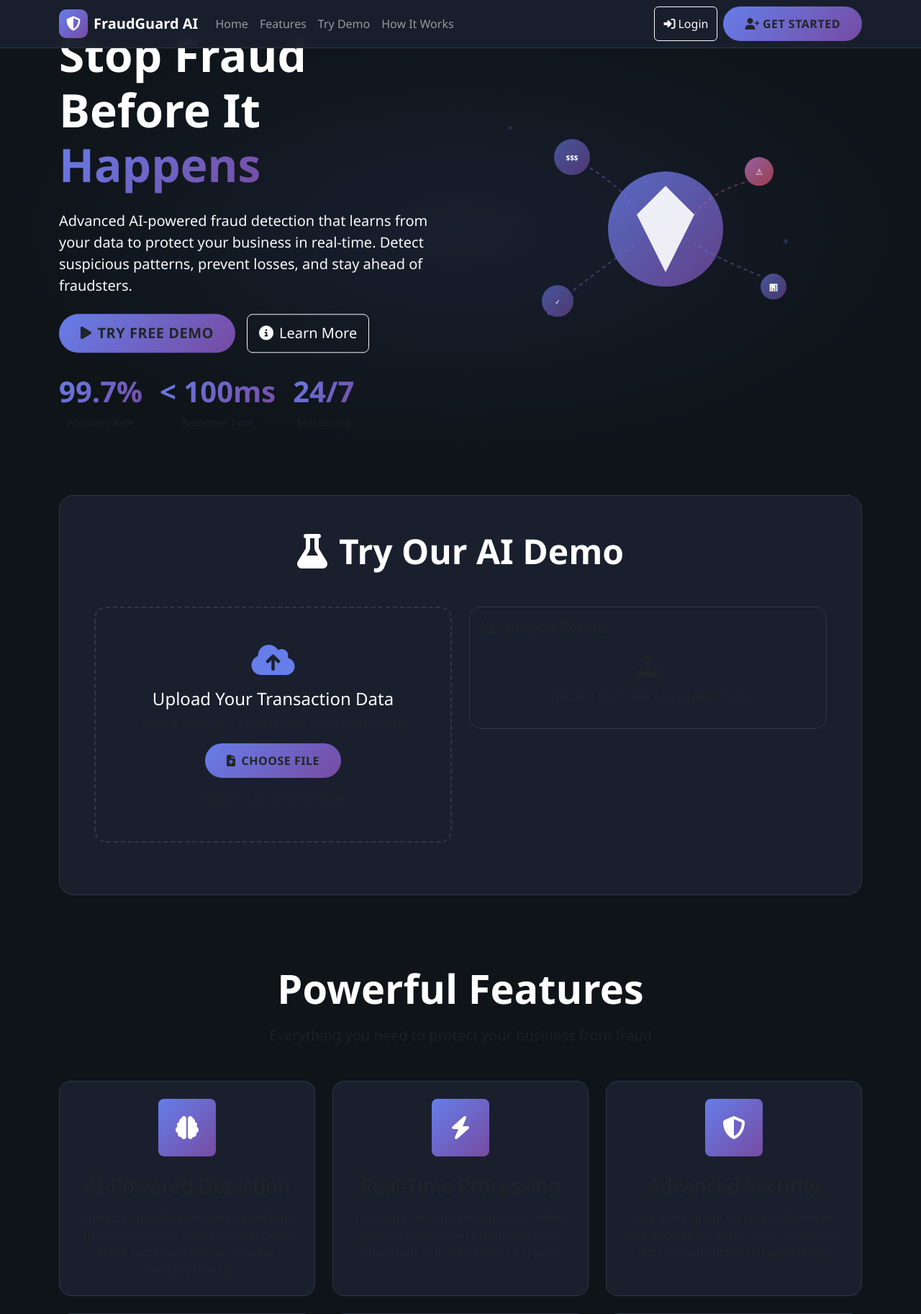
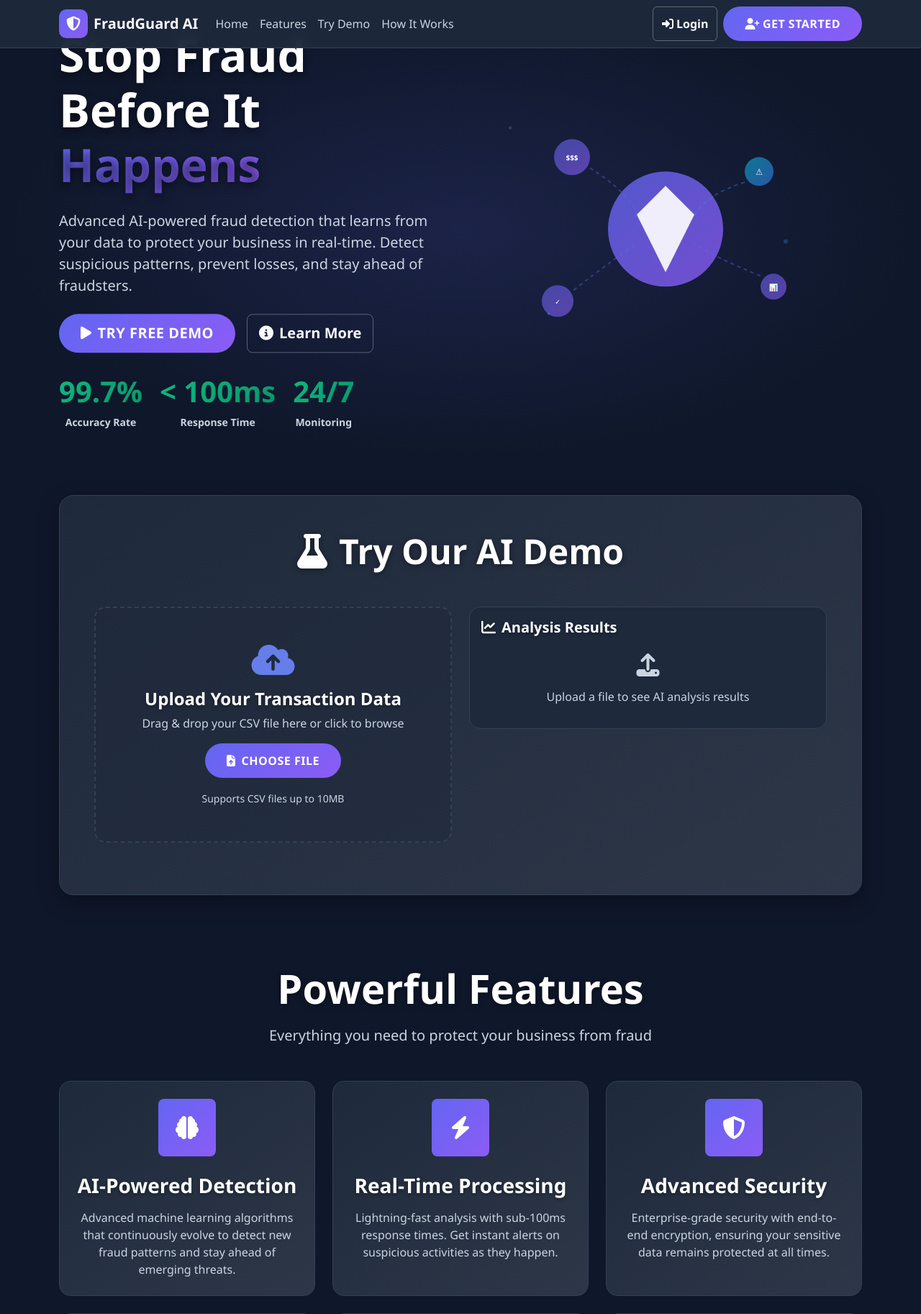
Before and after one commit to Adithya17-star/AI-Powered-Fraud-Detection, a Flask app: page / in a window 1280 px wide. Shown: the top 1826 px of the page at 72% size. Run offline with Flask 3, Linux system fonts and the light colour scheme; some libraries are stand-ins or nearby versions.

Commit message:
Update index.html

```diff
--- a/Templates/index.html
+++ b/Templates/index.html
@@ -8,12 +9,18 @@
     <link href="https://cdnjs.cloudflare.com/ajax/libs/font-awesome/6.4.0/css/all.min.css" rel="stylesheet">
     <style>
         :root {
-            --primary-gradient: linear-gradient(135deg, #667eea 0%, #764ba2 100%);
-            --secondary-gradient: linear-gradient(135deg, #f093fb 0%, #f5576c 100%);
-            --success-gradient: linear-gradient(135deg, #4facfe 0%, #00f2fe 100%);
-            --dark-bg: #0f1419;
-            --card-bg: #1a1f2e;
-            --border-color: #2d3748;
+            --primary-gradient: linear-gradient(135deg, #6366f1 0%, #8b5cf6 100%);
+            --secondary-gradient: linear-gradient(135deg, #06b6d4 0%, #3b82f6 100%);
+            --success-gradient: linear-gradient(135deg, #10b981 0%, #059669 100%);
+            --dark-bg: #0f172a;
+            --card-bg: #1e293b;
+            --border-color: #334155;
+            --text-primary: #f8fafc;
+            --text-secondary: #cbd5e1;
+            --text-accent: #60a5fa;
+            --text-highlight: #fbbf24;
+            --heading-color: #ffffff;
+            --subheading-color: #e2e8f0;
         }
 
         * {
@@ -22,9 +29,47 @@
 
         body {
             background: var(--dark-bg);
-            color: #ffffff;
+            color: var(--text-primary);
             font-family: 'Segoe UI', Tahoma, Geneva, Verdana, sans-serif;
             overflow-x: hidden;
+        }
+
+        /* Enhanced heading visibility */
+        h1, h2, h3, h4, h5, h6 {
+            color: var(--heading-color) !important;
+            font-weight: 700 !important;
+            text-shadow: 0 2px 4px rgba(0, 0, 0, 0.3);
+        }
+
+        .display-1, .display-2, .display-3, .display-4, .display-5, .display-6 {
+            color: var(--heading-color) !important;
+            font-weight: 800 !important;
+            text-shadow: 0 2px 8px rgba(0, 0, 0, 0.4);
+        }
+
+        .section-title {
+            color: var(--heading-color) !important;
+            font-weight: 800 !important;
+            text-shadow: 0 2px 6px rgba(0, 0, 0, 0.4);
+        }
+
+        .card-title {
+            color: var(--heading-color) !important;
+            font-weight: 700 !important;
+        }
+
+        .modal-title {
+            color: var(--heading-color) !important;
+            font-weight: 700 !important;
+        }
+
+        /* Fix text visibility issues */
+        p, .text-muted, .card-text, .lead {
+            color: var(--text-secondary) !important;
+        }
+
+        .text-center p, .card p, .demo-section p {
+            color: var(--text-secondary) !important;
         }
 
         .gradient-bg {
@@ -41,13 +86,14 @@
 
         .card:hover {
             transform: translateY(-8px) scale(1.02);
-            box-shadow: 0 20px 40px rgba(102, 126, 234, 0.15);
-            border-color: #667eea;
+            box-shadow: 0 20px 40px rgba(99, 102, 241, 0.2);
+            border-color: #6366f1;
         }
 
         .feature-card {
             position: relative;
             overflow: hidden;
+            background: linear-gradient(145deg, var(--card-bg) 0%, #2d3748 100%);
         }
 
         .feature-card::before {
@@ -88,11 +134,13 @@
             transition: all 0.3s ease;
             position: relative;
             overflow: hidden;
+            color: white;
         }
 
         .btn-gradient:hover {
             transform: translateY(-3px);
-            box-shadow: 0 15px 30px rgba(102, 126, 234, 0.4);
+            box-shadow: 0 15px 30px rgba(99, 102, 241, 0.5);
+            color: white;
         }
 
         .btn-gradient::before {
@@ -111,16 +159,41 @@
         }
 
         .navbar {
-            background: rgba(26, 31, 46, 0.95) !important;
+            background: rgba(30, 41, 59, 0.95) !important;
             backdrop-filter: blur(10px);
             border-bottom: 1px solid var(--border-color);
+        }
+
+        .navbar-brand {
+            color: var(--text-primary) !important;
+            font-weight: 800 !important;
+        }
+
+        .nav-link {
+            color: var(--text-secondary) !important;
+            transition: color 0.3s ease;
+            font-weight: 500 !important;
+        }
+
+        .nav-link:hover {
+            color: var(--text-accent) !important;
         }
 
         .hero-section {
             min-height: 80vh;
             display: flex;
             align-items: center;
-            background: radial-gradient(ellipse at center, rgba(102, 126, 234, 0.1) 0%, transparent 70%);
+            background: radial-gradient(ellipse at center, rgba(99, 102, 241, 0.15) 0%, transparent 70%);
+        }
+
+        .hero-section h1 {
+            color: var(--heading-color) !important;
+            text-shadow: 0 4px 12px rgba(0, 0, 0, 0.5);
+        }
+
+        .hero-section .lead {
+            color: var(--text-secondary);
+            font-size: 1.25rem;
         }
 
         .floating-animation {
@@ -134,11 +207,17 @@
 
         .stats-counter {
             font-size: 2.5rem;
-            font-weight: 700;
-            background: var(--primary-gradient);
+            font-weight: 800;
+            background: var(--success-gradient);
             -webkit-background-clip: text;
             -webkit-text-fill-color: transparent;
             background-clip: text;
+        }
+
+        .stats-label {
+            color: var(--text-secondary);
+            font-size: 0.875rem;
+            font-weight: 600;
         }
 
         .timeline-step {
@@ -160,9 +239,15 @@
         }
 
         .demo-section {
-            background: var(--card-bg);
+            background: linear-gradient(145deg, var(--card-bg) 0%, #2d3748 100%);
             border-radius: 20px;
             border: 1px solid var(--border-color);
+            box-shadow: 0 10px 30px rgba(0, 0, 0, 0.3);
+        }
+
+        .demo-section h2 {
+            color: var(--heading-color) !important;
+            text-shadow: 0 2px 8px rgba(0, 0, 0, 0.4);
         }
 
         .upload-zone {
@@ -170,17 +255,31 @@
             border-radius: 16px;
             transition: all 0.3s ease;
             cursor: pointer;
+            color: var(--text-secondary);
+            background: rgba(30, 41, 59, 0.5);
         }
 
         .upload-zone:hover {
-            border-color: #667eea;
-            background: rgba(102, 126, 234, 0.05);
+            border-color: #6366f1;
+            background: rgba(99, 102, 241, 0.1);
+            color: var(--text-accent);
         }
 
         .upload-zone.dragover {
-            border-color: #667eea;
-            background: rgba(102, 126, 234, 0.1);
+            border-color: #6366f1;
+            background: rgba(99, 102, 241, 0.15);
             transform: scale(1.02);
+            color: var(--text-accent);
+        }
+
+        .upload-zone h4 {
+            color: var(--heading-color) !important;
+            font-weight: 700 !important;
+        }
+
+        .upload-zone p {
+            color: var(--text-secondary) !important;
+            font-size: 1rem !important;
         }
 
         .progress-ring {
@@ -208,11 +348,15 @@
             .timeline-step::after {
                 display: none;
             }
+
+            .hero-section h1 {
+                font-size: 2.5rem !important;
+            }
         }
 
         .particle {
             position: absolute;
-            background: #667eea;
+            background: var(--text-accent);
             border-radius: 50%;
             opacity: 0.6;
             animation: particle-float 4s infinite ease-in-out;
@@ -492,6 +645,60 @@
             opacity: 1;
             visibility: visible;
         }
+
+        .text-gradient {
+            background: var(--primary-gradient);
+            -webkit-background-clip: text;
+            -webkit-text-fill-color: transparent;
+            background-clip: text;
+        }
+
+        /* Enhanced button styles */
+        .btn-outline-light {
+            border-color: rgba(255, 255, 255, 0.3);
+            color: var(--text-primary);
+            font-weight: 600;
+        }
+
+        .btn-outline-light:hover {
+            background: rgba(255, 255, 255, 0.1);
+            border-color: rgba(255, 255, 255, 0.5);
+            color: var(--text-primary);
+        }
+
+        /* Alert styles */
+        .alert {
+            border-radius: 12px;
+            border: none;
+        }
+
+        .alert-warning {
+            background: rgba(251, 191, 36, 0.1);
+            color: #fbbf24;
+            border: 1px solid rgba(251, 191, 36, 0.2);
+        }
+
+        /* Progress bar styles */
+        .progress {
+            background: rgba(255, 255, 255, 0.1);
+            border-radius: 8px;
+        }
+
+        .progress-bar {
+            border-radius: 8px;
+        }
+
+        /* Enhanced badge styles */
+        .badge {
+            font-weight: 600;
+            padding: 0.5rem 1rem;
+            border-radius: 50px;
+        }
+
+        .bg-primary {
+            background: var(--primary-gradient) !important;
+        }
+
     </style>
 </head>
 <body>
@@ -542,11 +749,11 @@
                     <div class="floating-animation">
                         <h1 class="display-3 fw-bold mb-4">
                             Stop Fraud Before It
-                            <span style="background: var(--primary-gradient); -webkit-background-clip: text; -webkit-text-fill-color: transparent; background-clip: text;">
+                            <span class="text-gradient">
                                 Happens
                             </span>
                         </h1>
-                        <p class="lead mb-4 text-light">
+                        <p class="lead mb-4">
                             Advanced AI-powered fraud detection that learns from your data to protect your business in real-time.
                             Detect suspicious patterns, prevent losses, and stay ahead of fraudsters.
                         </p>
@@ -561,15 +768,15 @@
                         <div class="d-flex gap-4 text-center">
                             <div>
                                 <div class="stats-counter">99.7%</div>
-                                <small class="text-muted">Accuracy Rate</small>
+                                <small class="stats-label">Accuracy Rate</small>
                             </div>
                             <div>
                                 <div class="stats-counter">< 100ms</div>
-                                <small class="text-muted">Response Time</small>
+                                <small class="stats-label">Response Time</small>
                             </div>
                             <div>
                                 <div class="stats-counter">24/7</div>
-                                <small class="text-muted">Monitoring</small>
+                                <small class="stats-label">Monitoring</small>
                             </div>
                         </div>
                     </div>
```
Also changed, not shown: other parts of Templates/index.html (+80 -29 lines).
